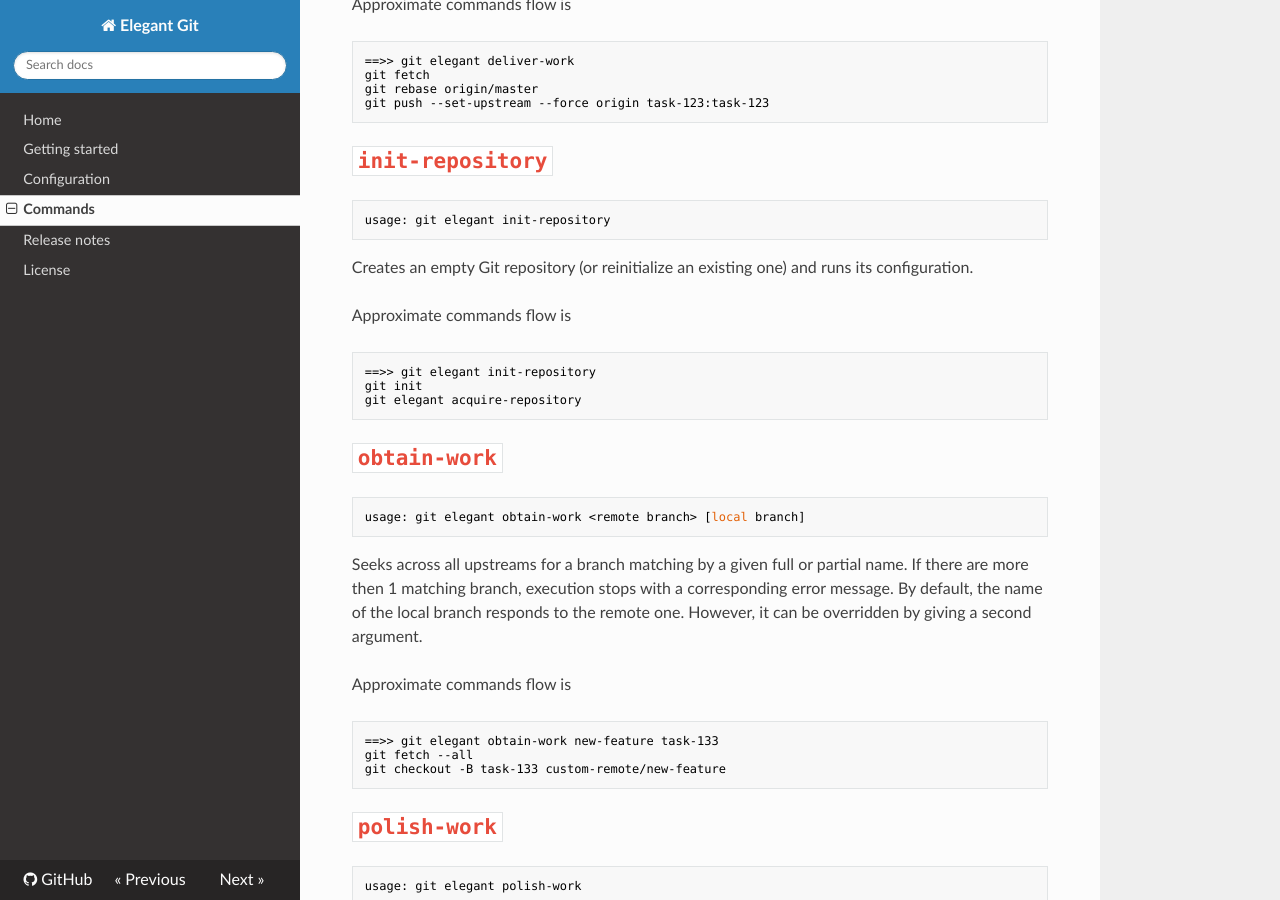
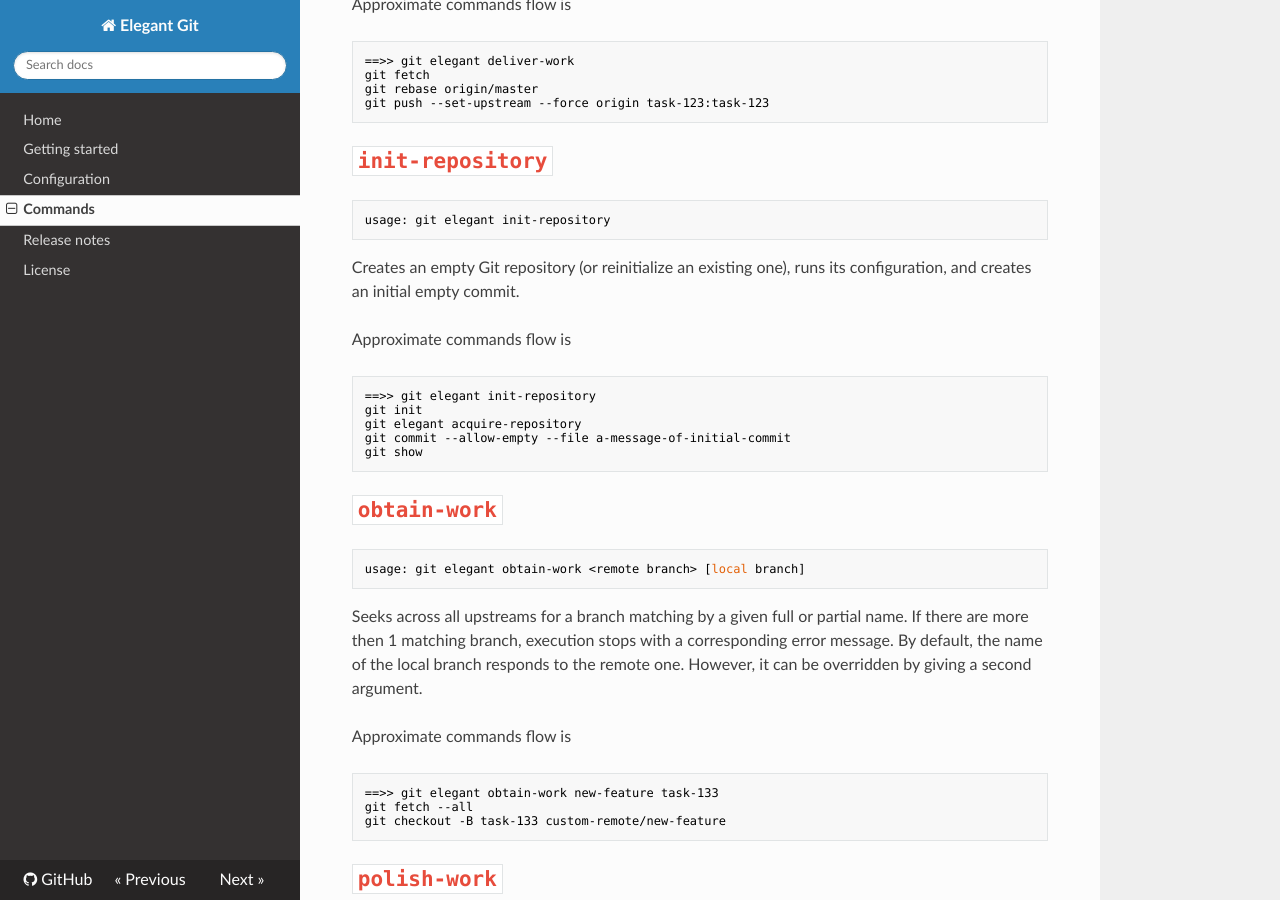
Before and after one commit to bees-hive/elegant-git, an MkDocs documentation site: the page built from docs/commands.md, in a window 1280 px wide and 900 px high, scrolled down 3075 px. Built offline with MkDocs 1.6.1, drawn with Linux system fonts in a browser that asks for light colours; nearby versions of some CDN libraries.

Commit message:
Add initial commit after initialization of the repository
After the initialization of a new repository, a user can't use all Git
capabilities until the first commit is created. And, since it can't be
changed, it is better to create the empty commit. `init-repository` will
care about the initial commit and prepare fully-operable repository.

````diff
--- a/docs/commands.md
+++ b/docs/commands.md
@@ -172,14 +172,16 @@ git push --set-upstream --force origin task-123:task-123
 usage: git elegant init-repository
 ```
 
-Creates an empty Git repository (or reinitialize an existing one) and runs its
-configuration.
+Creates an empty Git repository (or reinitialize an existing one), runs its
+configuration, and creates an initial empty commit.
 
 Approximate commands flow is
 ```bash
 ==>> git elegant init-repository
 git init
 git elegant acquire-repository
+git commit --allow-empty --file a-message-of-initial-commit
+git show
 ```
 
 # `obtain-work`
````
Also changed, not shown: 3 other files.
